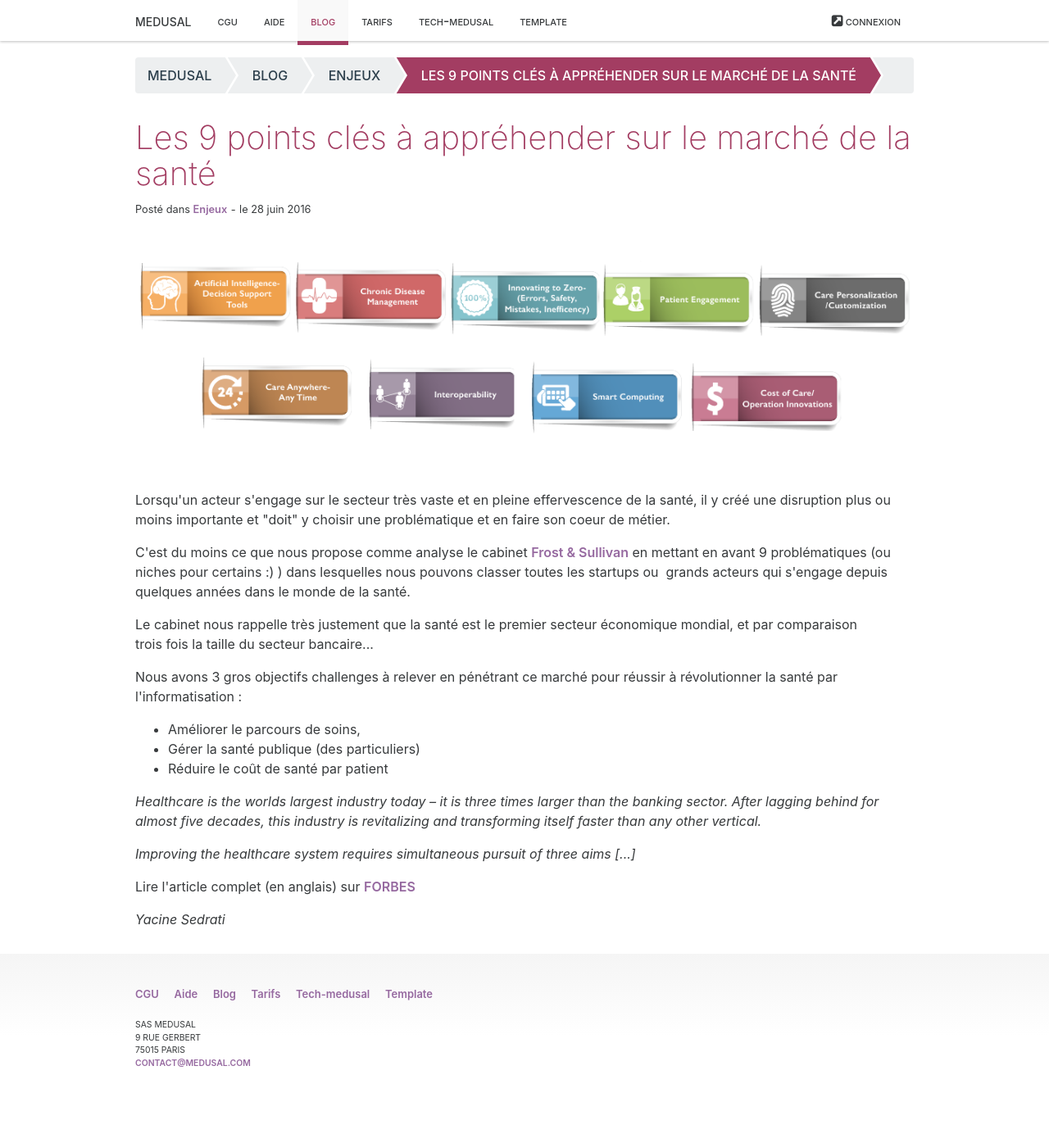
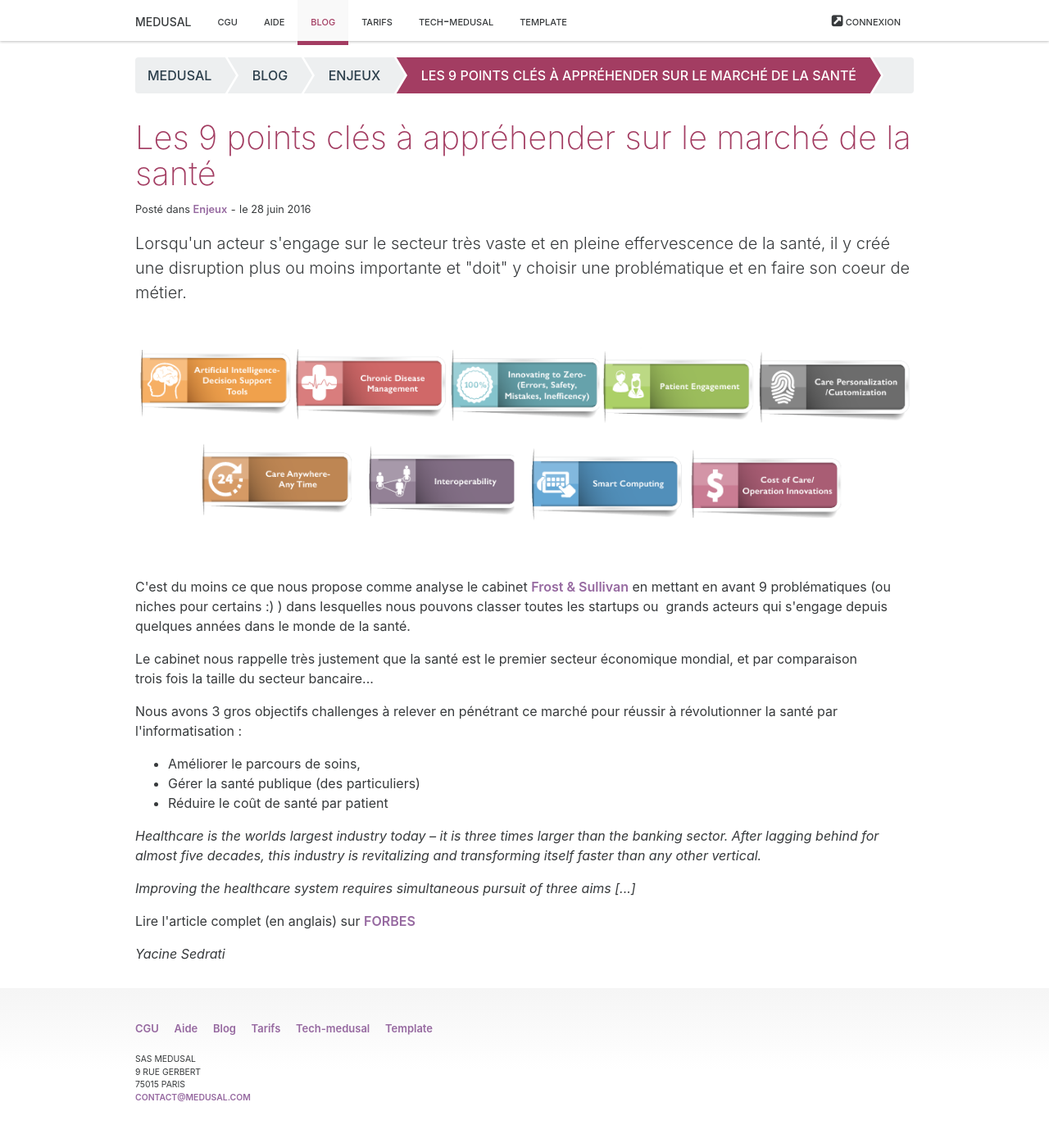
Before and after one commit to medusal/medusal.github.io, a Jekyll site: the page built from _posts/2015-08-07-les-9-points-cles-a-apprehender-sur-le-marche-de-la-sante.html, in a window 1280 px wide. Shown: the whole page at 82% size. Built offline with Jekyll 4.4.1, drawn with Linux system fonts in a browser that asks for light colours; before the commit the page ends 1342 px from its top, so only the background shows below that.

```diff
--- a/_posts/2015-08-07-les-9-points-cles-a-apprehender-sur-le-marche-de-la-sante.html
+++ b/_posts/2015-08-07-les-9-points-cles-a-apprehender-sur-le-marche-de-la-sante.html
@@ -8,10 +8,11 @@ tags:
 - "#business"
 - "#e-sante"
 banner: "/assets/reenita_graphic_9-segments_v3-1.png"
-excerpt: ''
+excerpt: Lorsqu'un acteur s'engage sur le secteur très vaste et en pleine effervescence
+  de la santé, il y créé une disruption plus ou moins importante et "doit" y choisir
+  une problématique et en faire son coeur de métier.
 author: Yacine Sedrati
 ---
-<p>Lorsqu'un acteur s'engage sur le secteur très vaste et en pleine effervescence de la santé, il y créé une disruption plus ou moins importante et "doit" y choisir une problématique et en faire son coeur de métier.</p>
 <p>C'est du moins ce que nous propose comme analyse le cabinet <a href="http://ww2.frost.com/" target="_blank">Frost &amp; Sullivan</a> en mettant en avant 9 problématiques (ou niches pour certains :) ) dans lesquelles nous pouvons classer toutes les startups ou  grands acteurs qui s'engage depuis quelques années dans le monde de la santé.</p>
 <p>Le cabinet nous rappelle très justement que la santé est le premier secteur économique mondial, et par comparaison trois fois la taille du secteur bancaire...</p>
 <p><!--more--></p>
```
